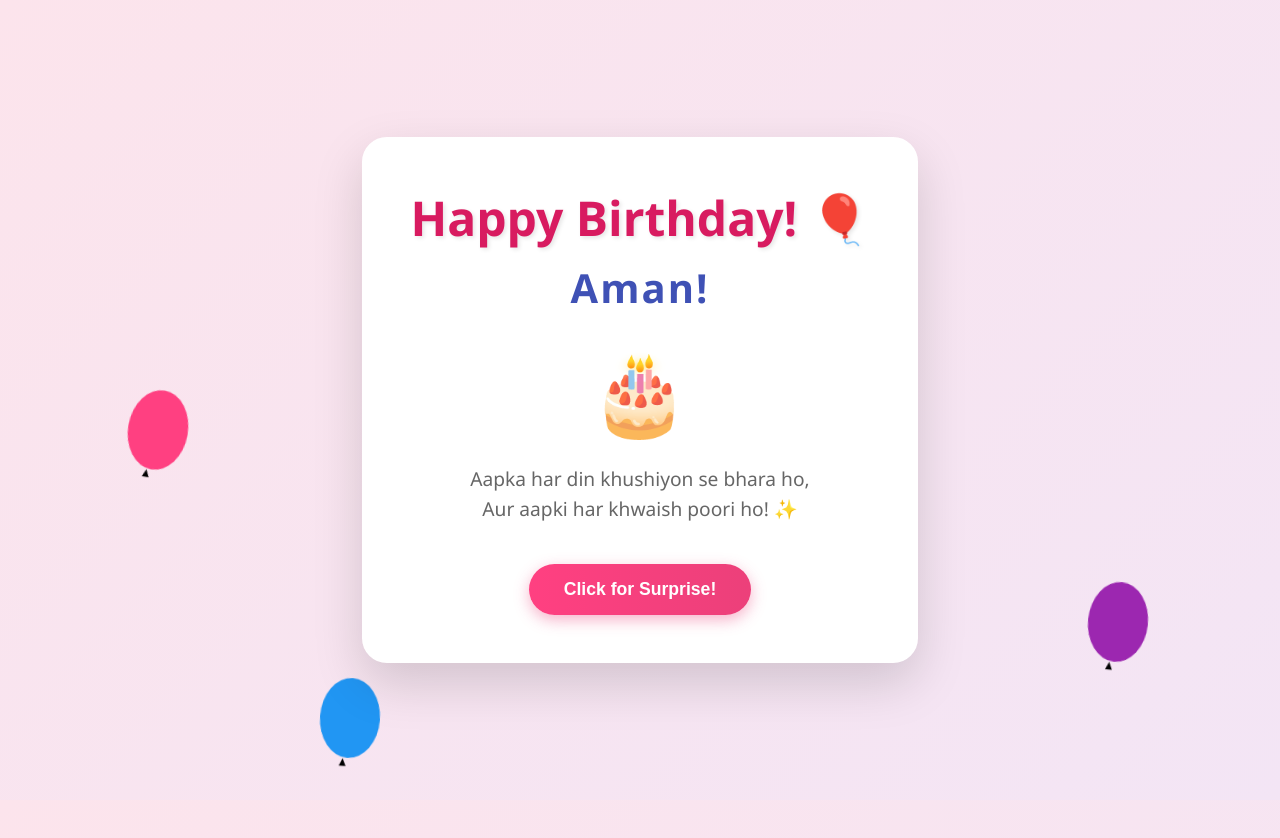
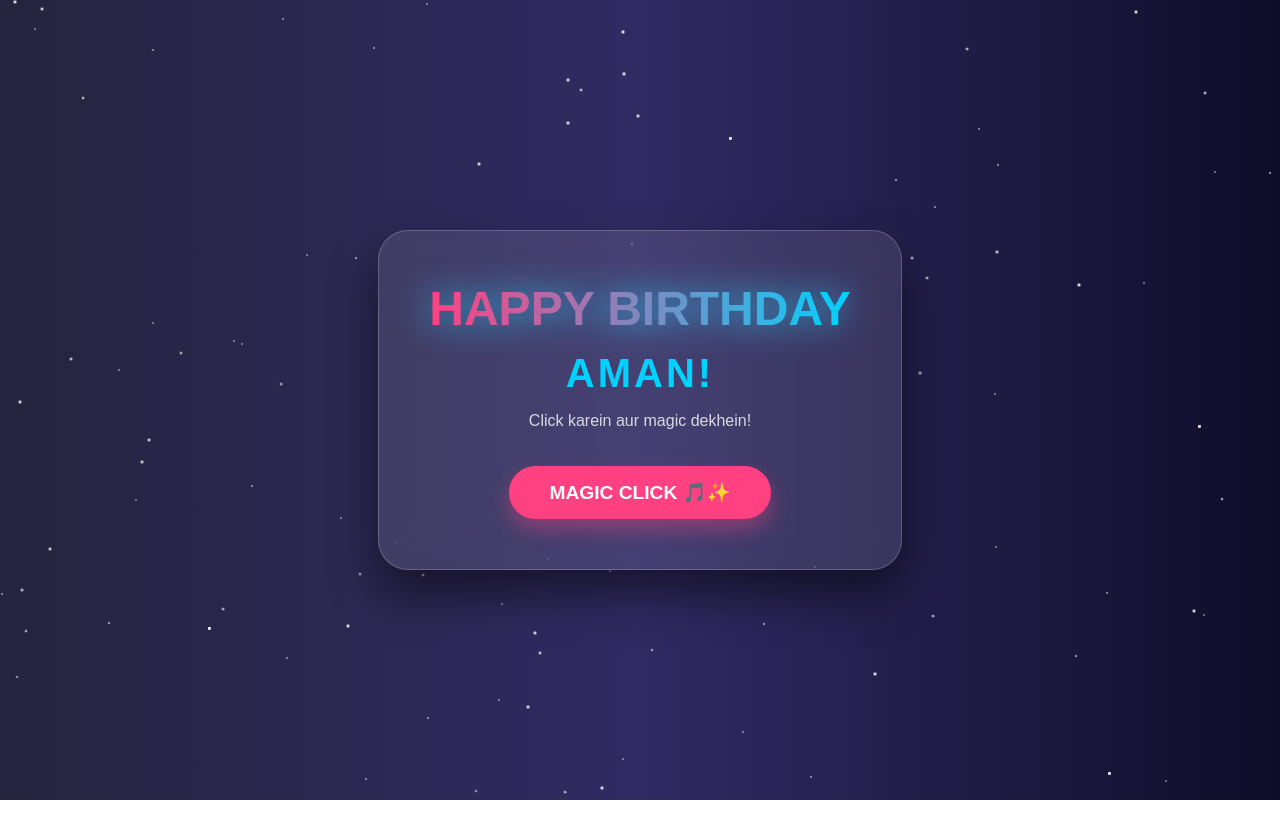
Before and after one commit to stoneserverinside/Happy-birthday-, a plain HTML site: page index.html in a window 1280 px wide. After the commit the page ends 800 px from the top, so only its background shows below. Drawn offline with nearby package versions, Linux system fonts and the light colour scheme.

Commit message:
Update index.html

```diff
--- a/index.html
+++ b/index.html
@@ -3,147 +3,143 @@
 <head>
     <meta charset="UTF-8">
     <meta name="viewport" content="width=device-width, initial-scale=1.0">
-    <title>Happy Birthday Aman! 🎂</title>
+    <title>Magic Birthday Wish! ✨</title>
+    <script src="https://cdn.jsdelivr.net/npm/canvas-confetti@1.5.1/dist/confetti.browser.min.js"></script>
     <style>
-        /* CSS SHURU HOTA HAI */
         body {
             margin: 0;
-            padding: 0;
-            background: linear-gradient(135deg, #fce4ec 0%, #f3e5f5 100%);
             height: 100vh;
             display: flex;
             justify-content: center;
             align-items: center;
-            font-family: 'Segoe UI', Tahoma, Geneva, Verdana, sans-serif;
+            background: #0f0c29;
+            background: linear-gradient(to right, #24243e, #302b63, #0f0c29);
+            font-family: 'Poppins', sans-serif;
             overflow: hidden;
+            transition: background 1.5s ease;
         }
 
-        /* Birthday Card Design */
+        /* Glassmorphism Card */
         .card {
-            background: white;
-            padding: 40px;
-            border-radius: 25px;
-            box-shadow: 0 20px 50px rgba(0,0,0,0.15);
+            background: rgba(255, 255, 255, 0.1);
+            backdrop-filter: blur(15px);
+            padding: 50px;
+            border-radius: 30px;
+            border: 1px solid rgba(255, 255, 255, 0.2);
             text-align: center;
-            position: relative;
+            color: white;
+            box-shadow: 0 25px 45px rgba(0,0,0,0.5);
             z-index: 10;
-            border: 8px solid #fff;
-            animation: popIn 1s ease-out;
+            animation: fadeIn 2s ease-in;
         }
 
         h1 {
-            color: #d81b60;
             font-size: 3rem;
             margin: 0;
-            text-shadow: 2px 2px 4px rgba(0,0,0,0.1);
+            background: linear-gradient(to right, #ff4081, #00d2ff);
+            -webkit-background-clip: text;
+            -webkit-text-fill-color: transparent;
+            animation: glow 2s infinite alternate;
         }
 
-        .name {
-            color: #3f51b5;
+        .name-box {
             font-size: 2.5rem;
-            font-weight: 900;
-            margin: 10px 0;
-            letter-spacing: 2px;
+            color: #00d2ff;
+            font-weight: bold;
+            margin: 15px 0;
+            text-transform: uppercase;
+            letter-spacing: 3px;
         }
 
-        .cake {
-            font-size: 80px;
-            margin: 20px 0;
-            display: block;
-            animation: bounce 2s infinite;
+        .btn-surprise {
+            background: #ff4081;
+            color: white;
+            border: none;
+            padding: 15px 40px;
+            border-radius: 50px;
+            font-size: 1.2rem;
+            font-weight: bold;
+            cursor: pointer;
+            margin-top: 20px;
+            box-shadow: 0 10px 20px rgba(255, 64, 129, 0.4);
+            transition: transform 0.3s;
         }
 
-        .message {
-            color: #666;
-            font-size: 1.2rem;
-            line-height: 1.6;
+        .btn-surprise:hover {
+            transform: scale(1.1);
         }
 
-        /* Button Styling */
-        .btn {
-            background: linear-gradient(to right, #ff4081, #ec407a);
-            color: white;
-            padding: 15px 35px;
-            border: none;
-            border-radius: 50px;
-            font-size: 1.1rem;
-            font-weight: bold;
-            cursor: pointer;
-            transition: transform 0.3s, box-shadow 0.3s;
-            margin-top: 20px;
-            box-shadow: 0 5px 15px rgba(236, 64, 122, 0.4);
+        /* Background Stars */
+        .light { position: absolute; width: 2px; height: 2px; background: white; border-radius: 50%; opacity: 0.5; animation: twinkle 2s infinite; }
+
+        @keyframes glow {
+            from { filter: drop-shadow(0 0 5px #ff4081); }
+            to { filter: drop-shadow(0 0 20px #00d2ff); }
         }
 
-        .btn:hover {
-            transform: scale(1.05);
-            box-shadow: 0 8px 20px rgba(236, 64, 122, 0.6);
+        @keyframes fadeIn {
+            from { opacity: 0; transform: translateY(20px); }
+            to { opacity: 1; transform: translateY(0); }
         }
 
-        /* Balloon Animations */
-        .balloon {
-            position: absolute;
-            bottom: -150px;
-            width: 60px;
-            height: 80px;
-            border-radius: 50%;
-            z-index: 1;
-            animation: floatUp 10s linear infinite;
-        }
-
-        .balloon::after {
-            content: "▲";
-            position: absolute;
-            bottom: -10px;
-            left: 22px;
-            font-size: 10px;
-            color: inherit;
-        }
-
-        /* Keyframes */
-        @keyframes floatUp {
-            0% { transform: translateY(0) rotate(0deg); opacity: 0; }
-            10% { opacity: 1; }
-            90% { opacity: 1; }
-            100% { transform: translateY(-120vh) rotate(20deg); opacity: 0; }
-        }
-
-        @keyframes bounce {
-            0%, 20%, 50%, 80%, 100% {transform: translateY(0);}
-            40% {transform: translateY(-20px);}
-            60% {transform: translateY(-10px);}
-        }
-
-        @keyframes popIn {
-            0% { transform: scale(0); opacity: 0; }
-            80% { transform: scale(1.1); }
-            100% { transform: scale(1); opacity: 1; }
-        }
+        @keyframes twinkle { 0%, 100% { transform: scale(1); opacity: 0.5; } 50% { transform: scale(1.5); opacity: 1; } }
     </style>
 </head>
 <body>
 
-    <div class="balloon" style="left: 10%; background: #ff4081; animation-delay: 0s;"></div>
-    <div class="balloon" style="left: 25%; background: #2196f3; animation-delay: 3s;"></div>
-    <div class="balloon" style="left: 45%; background: #ffeb3b; animation-delay: 1s;"></div>
-    <div class="balloon" style="left: 70%; background: #4caf50; animation-delay: 5s;"></div>
-    <div class="balloon" style="left: 85%; background: #9c27b0; animation-delay: 2s;"></div>
+    <audio id="bdaySong" loop>
+        <source src="https://www.soundhelix.com/examples/mp3/SoundHelix-Song-1.mp3" type="audio/mpeg">
+    </audio>
 
     <div class="card">
-        <h1>Happy Birthday! 🎈</h1>
-        <div class="name">Aman!</div>
-        <div class="cake">🎂</div>
-        <p class="message">
-            Aapka har din khushiyon se bhara ho,<br>
-            Aur aapki har khwaish poori ho! ✨
-        </p>
-        <button class="btn" onclick="celebrate()">Click for Surprise!</button>
+        <h1>HAPPY BIRTHDAY</h1>
+        <div class="name-box">AMAN!</div>
+        <p style="opacity: 0.8;">Click karein aur magic dekhein!</p>
+        <button class="btn-surprise" onclick="startMagic()">MAGIC CLICK 🎵✨</button>
     </div>
 
     <script>
-        function celebrate() {
-            alert('🎉 Janamdin Mubarak Aman! Party kab mil rahi hai? 🥳');
+        // Automatic Stars Generation
+        for (let i = 0; i < 100; i++) {
+            let star = document.createElement('div');
+            star.className = 'light';
+            star.style.left = Math.random() * 100 + 'vw';
+            star.style.top = Math.random() * 100 + 'vh';
+            star.style.animationDelay = Math.random() * 2 + 's';
+            document.body.appendChild(star);
+        }
+
+        function startMagic() {
+            // 1. Play Music
+            var audio = document.getElementById("bdaySong");
+            audio.play().catch(function(error) {
+                console.log("Audio play failed:", error);
+            });
+
+            // 2. Confetti Blast
+            var count = 200;
+            var defaults = { origin: { y: 0.7 } };
+
+            function fire(particleRatio, opts) {
+                confetti(Object.assign({}, defaults, opts, {
+                    particleCount: Math.floor(count * particleRatio)
+                }));
+            }
+
+            fire(0.25, { spread: 26, startVelocity: 55 });
+            fire(0.2, { spread: 60 });
+            fire(0.35, { spread: 100, decay: 0.91, scalar: 0.8 });
+            fire(0.1, { spread: 120, startVelocity: 25, decay: 0.92, scalar: 1.2 });
+            fire(0.1, { spread: 120, startVelocity: 45 });
+
+            // 3. Theme Change
+            document.body.style.background = "linear-gradient(to right, #6a11cb, #2575fc)";
+
+            // 4. Message
+            setTimeout(() => {
+                alert("🎁 Music ON ho chuka hai! Happy Birthday Aman! 🥳");
+            }, 600);
         }
     </script>
-
 </body>
 </html>
```
